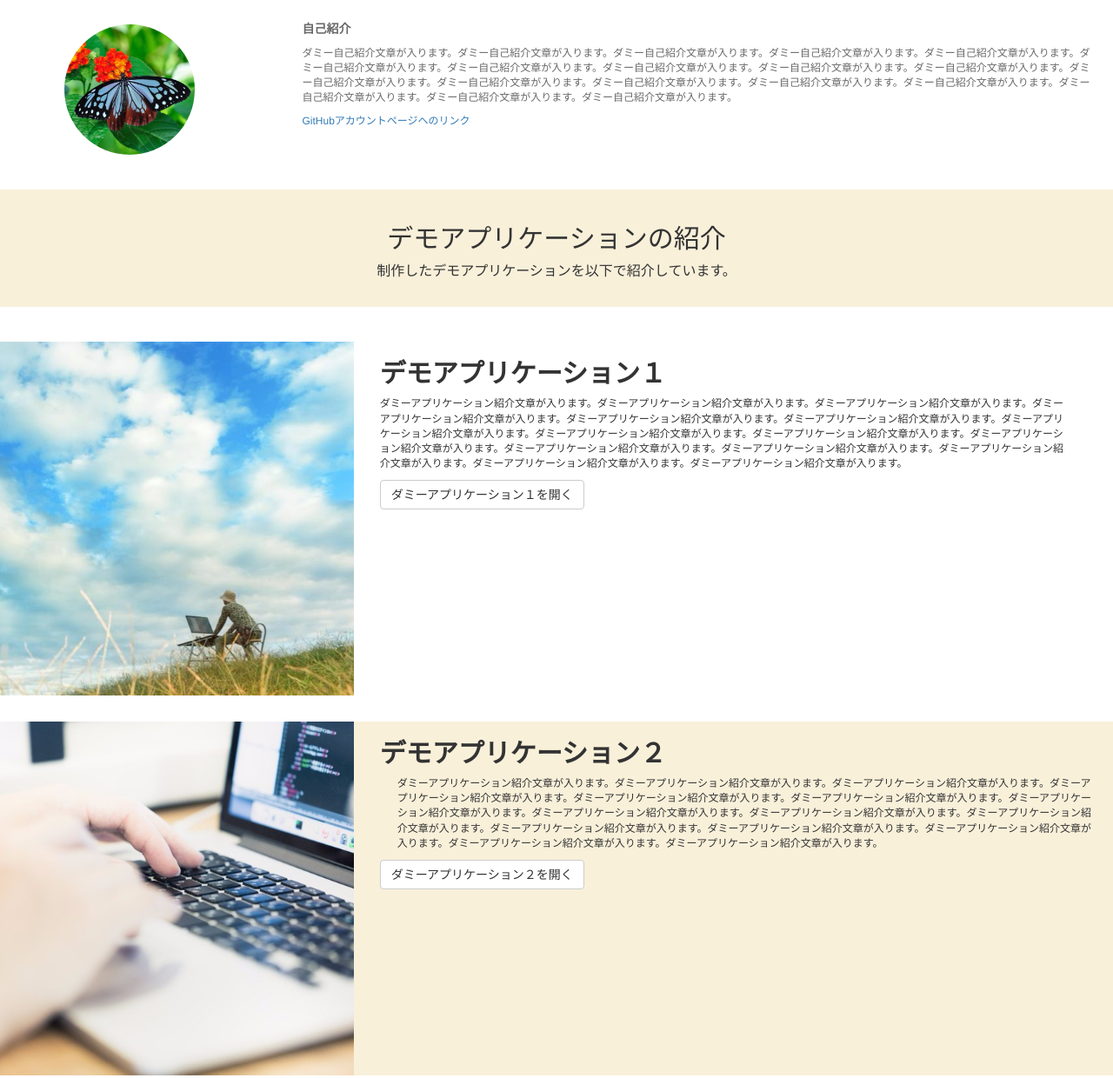
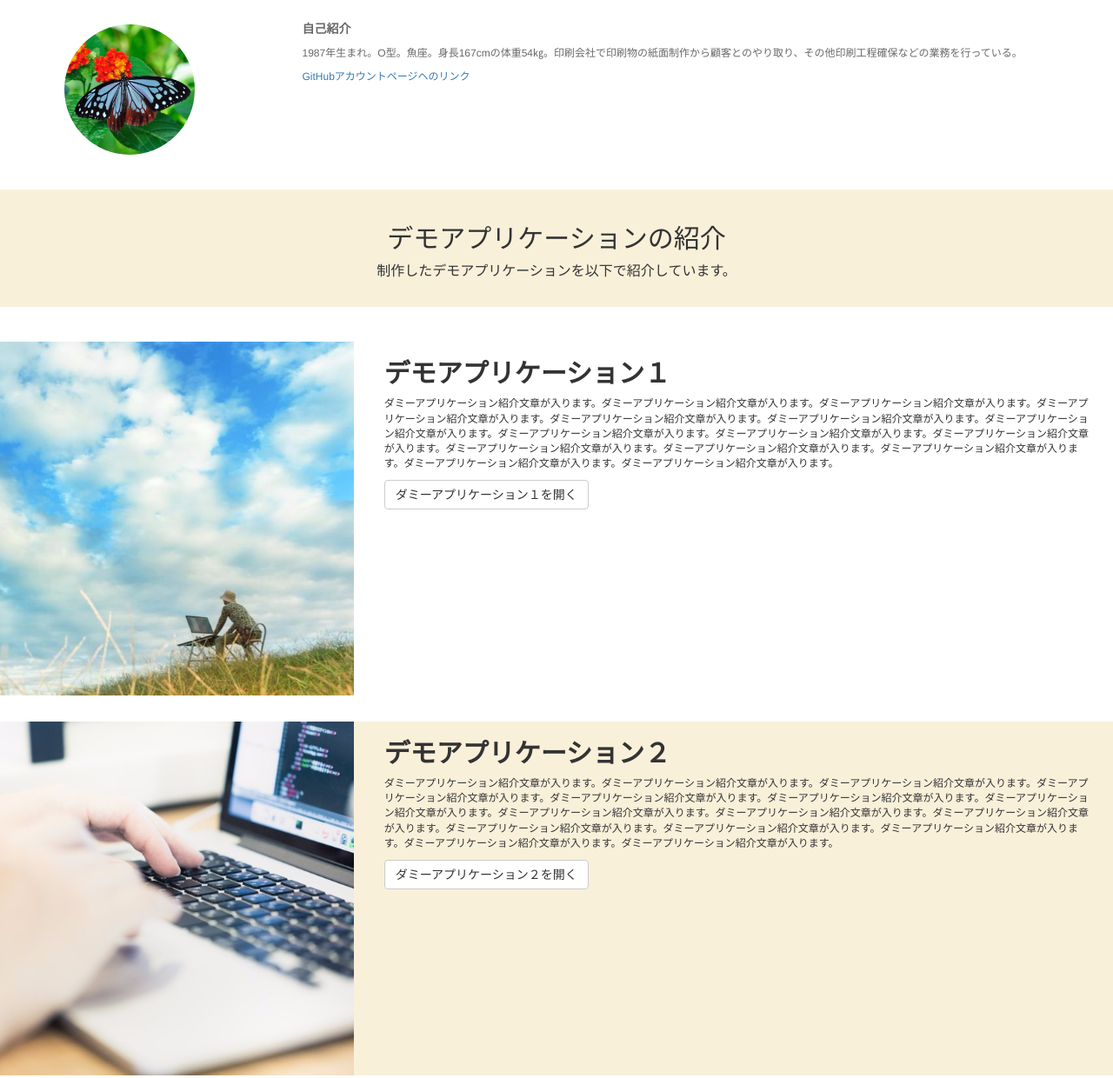
Before and after one commit to gakubon/gakubon.github.io, a plain HTML site: page index.html in a window 1280 px wide. Shown: the part 360-1600 px from the top of the page at 87% size. Drawn offline with nearby package versions, Linux system fonts and the light colour scheme.

Commit message:
3rd commit

```diff
--- a/index.html
+++ b/index.html
@@ -159,7 +159,7 @@
             </div>
             <div class="col-sm-9" id="profile-text">
               <p style="font-size: 14px; font-weight: bold; padding-left: 20px;">自己紹介</p>
-              <p style="padding-left: 20px; padding-right: 20px;">ダミー自己紹介文章が入ります。ダミー自己紹介文章が入ります。ダミー自己紹介文章が入ります。ダミー自己紹介文章が入ります。ダミー自己紹介文章が入ります。ダミー自己紹介文章が入ります。ダミー自己紹介文章が入ります。ダミー自己紹介文章が入ります。ダミー自己紹介文章が入ります。ダミー自己紹介文章が入ります。ダミー自己紹介文章が入ります。ダミー自己紹介文章が入ります。ダミー自己紹介文章が入ります。ダミー自己紹介文章が入ります。ダミー自己紹介文章が入ります。ダミー自己紹介文章が入ります。ダミー自己紹介文章が入ります。ダミー自己紹介文章が入ります。</p>
+              <p style="padding-left: 20px; padding-right: 20px;">1987年生まれ。O型。魚座。身長167cmの体重54㎏。印刷会社で印刷物の紙面制作から顧客とのやり取り、その他印刷工程確保などの業務を行っている。</p>
               <a href="https://github.com/gakubon" style="padding-left: 20px;">GitHubアカウントページヘのリンク</a>
             </div>
           </div>
@@ -175,31 +175,31 @@
                 <div class="row" id="demo1-jump">
                   <div class="col-sm-4" ><img src="demo-pict1.jpg" alt="" class="img-responsive">
                   </div>
-                  <div class="col-sm-8">
+                  <div class="col-sm-8" style="padding-left: 20px;">
                     <h2>デモアプリケーション１</h2>
-                    <p style="padding-right: 50px;">ダミーアプリケーション紹介文章が入ります。ダミーアプリケーション紹介文章が入ります。ダミーアプリケーション紹介文章が入ります。ダミーアプリケーション紹介文章が入ります。ダミーアプリケーション紹介文章が入ります。ダミーアプリケーション紹介文章が入ります。ダミーアプリケーション紹介文章が入ります。ダミーアプリケーション紹介文章が入ります。ダミーアプリケーション紹介文章が入ります。ダミーアプリケーション紹介文章が入ります。ダミーアプリケーション紹介文章が入ります。ダミーアプリケーション紹介文章が入ります。ダミーアプリケーション紹介文章が入ります。ダミーアプリケーション紹介文章が入ります。ダミーアプリケーション紹介文章が入ります。</p>
+                    <p style="padding-right: 20px;">ダミーアプリケーション紹介文章が入ります。ダミーアプリケーション紹介文章が入ります。ダミーアプリケーション紹介文章が入ります。ダミーアプリケーション紹介文章が入ります。ダミーアプリケーション紹介文章が入ります。ダミーアプリケーション紹介文章が入ります。ダミーアプリケーション紹介文章が入ります。ダミーアプリケーション紹介文章が入ります。ダミーアプリケーション紹介文章が入ります。ダミーアプリケーション紹介文章が入ります。ダミーアプリケーション紹介文章が入ります。ダミーアプリケーション紹介文章が入ります。ダミーアプリケーション紹介文章が入ります。ダミーアプリケーション紹介文章が入ります。ダミーアプリケーション紹介文章が入ります。</p>
                     <button class="btn btn-default btn-md">ダミーアプリケーション１を開く</button>
                   </div>
                 </div>
                 <div class="row" id="demo2-jump" style="background-color: #F9F0DA;">
                   <div class="col-sm-4" ><img src="demo-pict2.jpg" alt="" class="img-responsive">
                   </div>
-                  <div class="col-sm-8">
+                  <div class="col-sm-8" style="padding-left: 20px;">
                     <h2>デモアプリケーション２</h2>
-                    <p style="padding-left: 20px; padding-right: 20px;">ダミーアプリケーション紹介文章が入ります。ダミーアプリケーション紹介文章が入ります。ダミーアプリケーション紹介文章が入ります。ダミーアプリケーション紹介文章が入ります。ダミーアプリケーション紹介文章が入ります。ダミーアプリケーション紹介文章が入ります。ダミーアプリケーション紹介文章が入ります。ダミーアプリケーション紹介文章が入ります。ダミーアプリケーション紹介文章が入ります。ダミーアプリケーション紹介文章が入ります。ダミーアプリケーション紹介文章が入ります。ダミーアプリケーション紹介文章が入ります。ダミーアプリケーション紹介文章が入ります。ダミーアプリケーション紹介文章が入ります。ダミーアプリケーション紹介文章が入ります。</p>
+                    <p style="padding-right: 20px;">ダミーアプリケーション紹介文章が入ります。ダミーアプリケーション紹介文章が入ります。ダミーアプリケーション紹介文章が入ります。ダミーアプリケーション紹介文章が入ります。ダミーアプリケーション紹介文章が入ります。ダミーアプリケーション紹介文章が入ります。ダミーアプリケーション紹介文章が入ります。ダミーアプリケーション紹介文章が入ります。ダミーアプリケーション紹介文章が入ります。ダミーアプリケーション紹介文章が入ります。ダミーアプリケーション紹介文章が入ります。ダミーアプリケーション紹介文章が入ります。ダミーアプリケーション紹介文章が入ります。ダミーアプリケーション紹介文章が入ります。ダミーアプリケーション紹介文章が入ります。</p>
                     <button class="btn btn-default btn-md">ダミーアプリケーション２を開く</button>
                   </div>
                 </div>
                 <div class="row" id="demo3-jump">
                   <div class="col-sm-4" ><img src="demo-pict3.jpg" alt="" class="img-responsive">
                   </div>
-                  <div class="col-sm-8">
+                  <div class="col-sm-8" style="padding-left: 20px;">
                     <h2>デモアプリケーション３</h2>
                     <p style="padding-right: 50px;">ダミーアプリケーション紹介文章が入ります。ダミーアプリケーション紹介文章が入ります。ダミーアプリケーション紹介文章が入ります。ダミーアプリケーション紹介文章が入ります。ダミーアプリケーション紹介文章が入ります。ダミーアプリケーション紹介文章が入ります。ダミーアプリケーション紹介文章が入ります。ダミーアプリケーション紹介文章が入ります。ダミーアプリケーション紹介文章が入ります。ダミーアプリケーション紹介文章が入ります。ダミーアプリケーション紹介文章が入ります。ダミーアプリケーション紹介文章が入ります。ダミーアプリケーション紹介文章が入ります。ダミーアプリケーション紹介文章が入ります。ダミーアプリケーション紹介文章が入ります。</p>
                     <button class="btn btn-default btn-md">ダミーアプリケーション３を開く</button>
                   </div>
                 </div>
-                <div class="row" id="demo4-jump" style="background-color: #F9F0DA;">
+                <div class="row" style="padding-left: 20px;" id="demo4-jump" style="background-color: #F9F0DA;">
                   <div class="col-sm-4" ><img src="demo-pict2.jpg" alt="" class="img-responsive">
                   </div>
                   <div class="col-sm-8">
```
